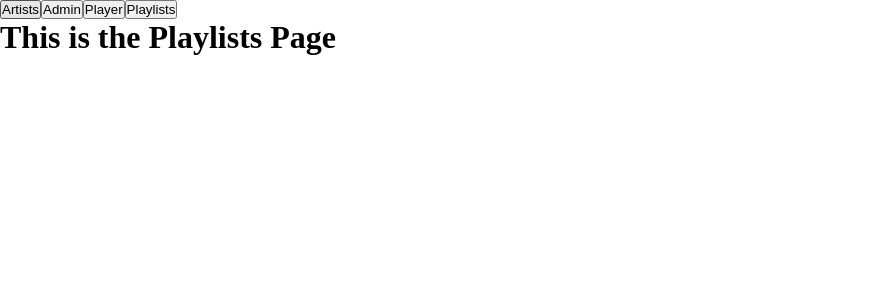
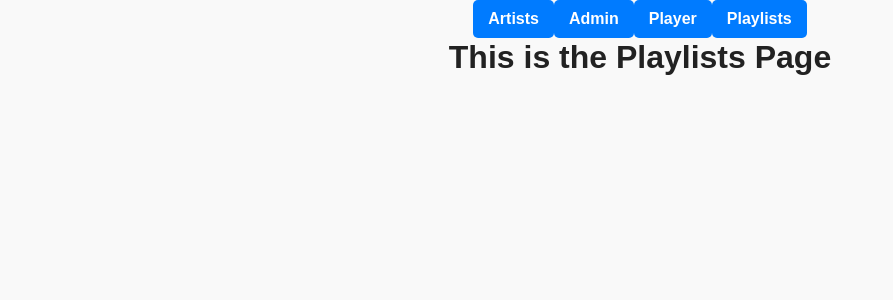
Before and after one commit to TylerMcKenna/WebMusicPlayer, a React (Create React App) app in the folder music_player/: page / in a window 1280 px wide. Shown: the top 300 px of the page, without its empty margins (0-893 px from the left). Built offline with nearby package versions, Linux system fonts and the light colour scheme.

Commit message:
Back at it- working on delete functionality for admins, going well so far. added some styling

```diff
--- a/music_player/src/App.jsx
+++ b/music_player/src/App.jsx
@@ -3,7 +3,8 @@ import Artists from './pages/Artists.jsx';
 import Admin from './pages/Admin.jsx';
 import Player from './pages/Player.jsx';
 import Playlists from './pages/Playlists.jsx';
-import Layout from "./Layout.jsx"
+import Layout from "./Layout.jsx";
+import "./styles.css";
 
 function App() {
 
--- /dev/null
+++ b/music_player/src/components/DeleteSongButton.jsx
@@ -0,0 +1,13 @@
+export function DeleteSongButton({songID}) {
+    function deleteSong() {
+        console.log("api/delete/" + songID);
+        delete("api/delete/:songID")
+    }
+    return (
+        <>
+            <button onClick={deleteSong()}>
+                Delete
+            </button>
+        </>
+    )
+}
--- a/music_player/src/components/SongList.jsx
+++ b/music_player/src/components/SongList.jsx
@@ -2,7 +2,7 @@ import SongListItem from "./SongListItem.jsx";
 import "../styles/SongList.css";
 import { useState } from "react";
 
-export function SongList({ songs, handleSongSelect }) {
+export function SongList({ songs, handleSongSelect, isDelete }) {
     // Make check for no items in songs
     return (
         <table>
@@ -25,6 +25,7 @@ export function SongList({ songs, handleSongSelect }) {
                 artistName={song.artistName}
                 song={song}
                 handleSongSelect={handleSongSelect}
+                isDelete={isDelete}
                 />
                 )
             })}
--- a/music_player/src/components/SongListItem.jsx
+++ b/music_player/src/components/SongListItem.jsx
@@ -1,5 +1,7 @@
+import { DeleteSongButton } from "./DeleteSongButton";
+
 //Look into what export default is and if it's needed
-export function SongListItem({ songID, songName, songPath, imgPath, artistID, artistName, song, handleSongSelect }) {
+export function SongListItem({ songID, songName, songPath, imgPath, artistID, artistName, song, handleSongSelect, isDelete }) {
     const appendSongPath = "/static/Music/";
     const appendImgPath = "/static/Images/";
 
@@ -15,6 +17,7 @@ export function SongListItem({ songID, songName, songPath, imgPath, artistID, ar
             <td>{appendImgPath + imgPath}</td>
             <td>{"" + artistID}</td>
             <td>{"" + artistName}</td>
+            { isDelete && (<td><DeleteSongButton /></td>)}
         </tr>
     )
 }
--- a/music_player/src/pages/Admin.jsx
+++ b/music_player/src/pages/Admin.jsx
@@ -1,10 +1,30 @@
 import { AddSong } from "../components/AddSong";
+import { useState } from "react";
+import SongList from "../components/SongList.jsx";
 
 export function Admin() {
+    const [songs, setSongs] = useState(null)
+
+    if (!songs) {
+        fetch("http://localhost:8080/api/songs")
+        .then(response => response.json())
+        .then(data => {
+          setSongs(data);
+        }, [])
+        .catch(error => console.error("Error fetching data:", error));
+        return <p>Loading songs!</p>;
+      }
+
     return (
         <>
             <h1>This is the Admin Page</h1>
             <AddSong />
+            <SongList
+                songs={songs}
+                handleSongSelect={() => console.log("lol")
+                }
+                isDelete={true}
+            />
         </>
     )
 }
--- a/music_player/src/pages/Player.jsx
+++ b/music_player/src/pages/Player.jsx
@@ -23,9 +23,10 @@ export function Player() {
         songs={songs}
         handleSongSelect={
           (songPassed) => {
-          setCurrentSong(songPassed);
+            setCurrentSong(songPassed);
+          }
         }
-      }
+        isDelete={false}
       />
       <Playbar
         song={currentSong}
--- /dev/null
+++ b/music_player/src/styles.css
@@ -0,0 +1,158 @@
+/* General Reset */
+* {
+    margin: 0;
+    padding: 0;
+    box-sizing: border-box;
+  }
+
+  /* Centering Wrapper */
+  body {
+    font-family: 'Arial', sans-serif; /* Change to preferred font */
+    font-size: 16px;
+    line-height: 1.6;
+    color: #333; /* Neutral text color */
+    background-color: #f9f9f9; /* Light background */
+    display: flex;
+    align-items: flex-start; /* Align items to the top */
+    justify-content: center; /* Center items horizontally */
+    height: 100vh; /* Full viewport height for consistent layout */
+    text-align: center; /* Centers inline text inside elements */
+    -webkit-font-smoothing: antialiased;
+    -moz-osx-font-smoothing: grayscale;
+  }
+
+  /* Anchor Tags */
+  a {
+    color: #007BFF; /* Primary link color */
+    text-decoration: none;
+    transition: color 0.3s ease-in-out;
+  }
+
+  a:hover {
+    color: #0056b3; /* Darker hover color */
+  }
+
+  /* Buttons */
+  button, .button {
+    display: inline-block;
+    font-size: 16px;
+    font-weight: 600;
+    color: #fff;
+    background-color: #007BFF;
+    border: none;
+    border-radius: 5px;
+    padding: 10px 15px;
+    cursor: pointer;
+    text-align: center;
+    transition: background-color 0.3s ease-in-out;
+  }
+
+  button:hover, .button:hover {
+    background-color: #0056b3;
+  }
+
+  /* Forms */
+  input, textarea, select {
+    font-family: inherit;
+    font-size: 16px;
+    color: #333;
+    padding: 10px;
+    border: 1px solid #ccc;
+    border-radius: 5px;
+    width: 100%;
+    margin-bottom: 1rem;
+  }
+
+  input:focus, textarea:focus, select:focus {
+    border-color: #007BFF;
+    outline: none;
+    box-shadow: 0 0 5px rgba(0, 123, 255, 0.5);
+  }
+
+  /* Headings */
+  h1, h2, h3, h4, h5, h6 {
+    color: #222; /* Slightly darker for emphasis */
+    margin-bottom: 0.5rem;
+    font-weight: 700;
+    line-height: 1.2;
+  }
+
+  /* Lists */
+  ul, ol {
+    margin-left: 1.5rem;
+    margin-bottom: 1rem;
+    text-align: left; /* Prevents list misalignment */
+  }
+
+  ul li, ol li {
+    margin-bottom: 0.5rem;
+  }
+
+  /* Blockquote */
+  blockquote {
+    margin: 1rem auto;
+    padding: 10px 20px;
+    color: #555;
+    background-color: #f1f1f1;
+    border-left: 5px solid #007BFF;
+    font-style: italic;
+  }
+
+  /* Tables */
+  table {
+    width: 100%;
+    border-collapse: collapse;
+    margin: 1rem auto;
+  }
+
+  table th, table td {
+    border: 1px solid #ddd;
+    padding: 8px;
+    text-align: left;
+  }
+
+  table th {
+    background-color: #007BFF;
+    color: #fff;
+    font-weight: bold;
+  }
+
+  table tr:nth-child(even) {
+    background-color: #f2f2f2;
+  }
+
+  /* Images */
+  img {
+    max-width: 100%;
+    height: auto;
+    display: block;
+    margin: 0 auto; /* Centers inline images */
+  }
+
+  /* Utility Classes */
+  .text-center {
+    text-align: center;
+  }
+
+  .text-right {
+    text-align: right;
+  }
+
+  .text-left {
+    text-align: left;
+  }
+
+  .hidden {
+    display: none;
+  }
+
+  /* Media Query Example */
+  @media (max-width: 768px) {
+    body {
+      font-size: 14px;
+    }
+
+    h1 {
+      font-size: 2rem;
+    }
+  }
```
Also changed, not shown: music_player/src/components/ArtistCard.jsx (added), 1 other file (tests, documents, lock files or other folders).
